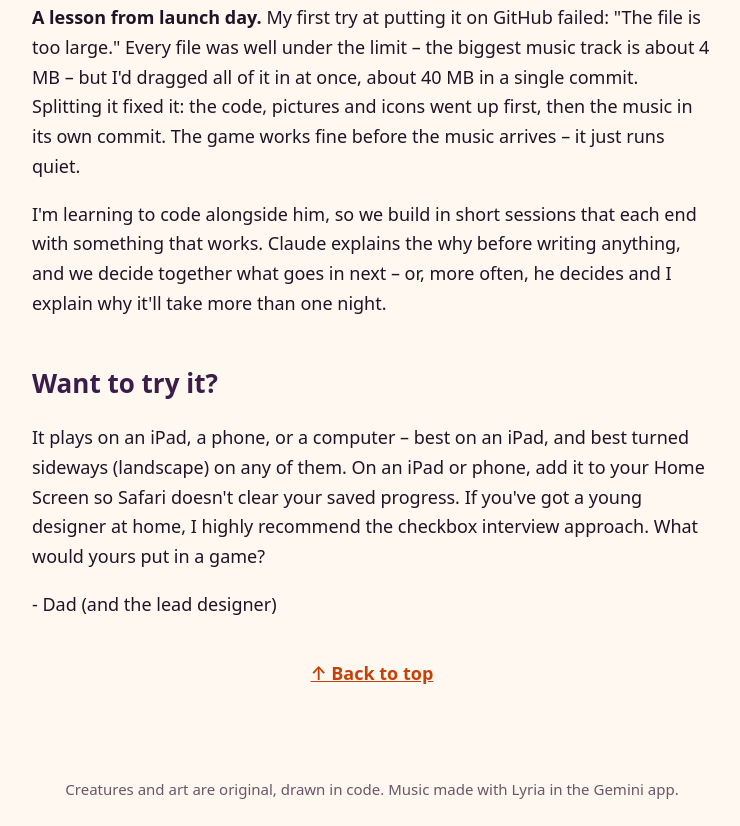
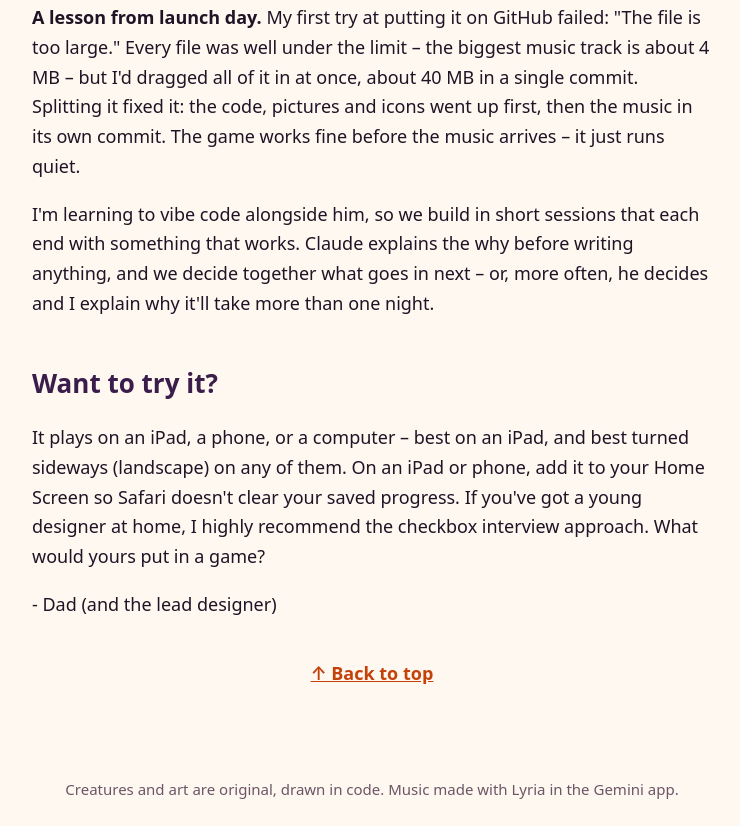
Before and after one commit to daynwj/creature-adventure-game, a plain HTML site: page story.html in a window 1280 px wide. Shown: the part 8199-9025 px from the top of the page, without its empty margins (268-1008 px from the left). Drawn offline with Linux system fonts and the light colour scheme.

Commit message:
Story: learning to vibe code, not to code
Co-Authored-By: Claude Opus 5.5 <noreply@anthropic.com>
Claude-Session: https://claude.ai/code/session_0189GTof9NsDtuQzS2FrMMHS

```diff
--- a/story.html
+++ b/story.html
@@ -131,7 +131,7 @@
   <li><strong>Saved on your device only.</strong> Your progress, your names, your berries and your best distance stay in your own browser. There are no accounts and nothing gets sent anywhere.</li>
 </ul>
 <p><strong>A lesson from launch day.</strong> My first try at putting it on GitHub failed: "The file is too large." Every file was well under the limit – the biggest music track is about 4 MB – but I'd dragged all of it in at once, about 40 MB in a single commit. Splitting it fixed it: the code, pictures and icons went up first, then the music in its own commit. The game works fine before the music arrives – it just runs quiet.</p>
-<p>I'm learning to code alongside him, so we build in short sessions that each end with something that works. Claude explains the why before writing anything, and we decide together what goes in next – or, more often, he decides and I explain why it'll take more than one night.</p>
+<p>I'm learning to vibe code alongside him, so we build in short sessions that each end with something that works. Claude explains the why before writing anything, and we decide together what goes in next – or, more often, he decides and I explain why it'll take more than one night.</p>
 
 <h2>Want to try it?</h2>
 <p>It plays on an iPad, a phone, or a computer – best on an iPad, and best turned sideways (landscape) on any of them. On an iPad or phone, add it to your Home Screen so Safari doesn't clear your saved progress. If you've got a young designer at home, I highly recommend the checkbox interview approach. What would yours put in a game?</p>
```
